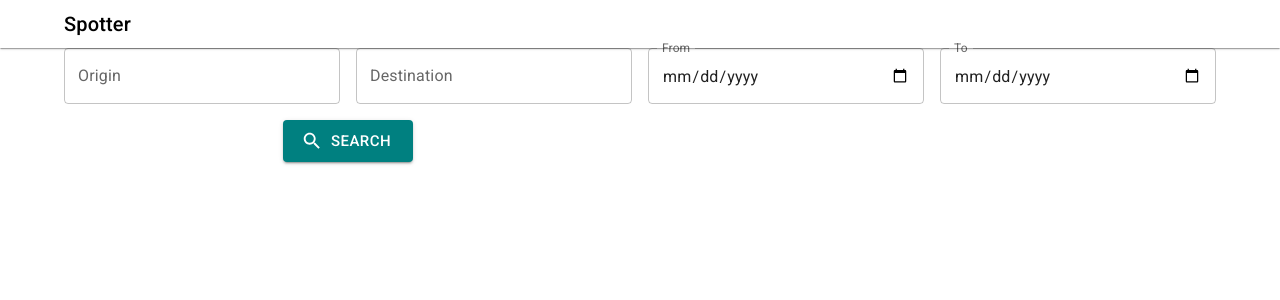
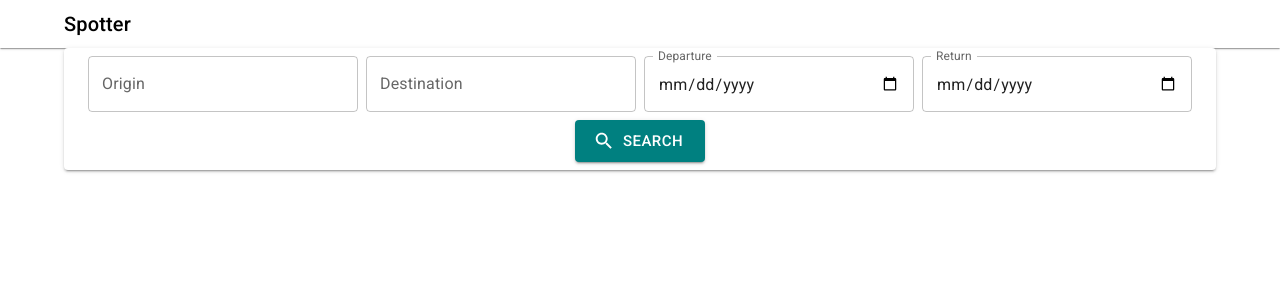
Before and after one commit to VincentAmante/flight-app, a Next.js app: page / in a window 1280 px wide. Shown: the top 300 px of the page. Built offline with nearby package versions, Linux system fonts and the light colour scheme; what @mui/material-nextjs would draw is missing.

Commit message:
Made form look a little nicer

```diff
--- a/components/SearchForm.tsx
+++ b/components/SearchForm.tsx
@@ -4,6 +4,9 @@ import {
     TextField,
     Button,
     Grid2,
+    Paper,
+    Container,
+    Box
 } from '@mui/material'
 
 import { Search as SearchIcon } from '@mui/icons-material'
@@ -17,7 +20,6 @@ import { zodResolver } from '@hookform/resolvers/zod'
 
 import { QuerySchema, QuerySchemaType } from '../utils/airscrapper-schemas'
 import { useState } from 'react'
-
 interface SearchFormProps {
     onSubmit?: (data: QuerySchemaType) => void
 }
@@ -37,11 +39,12 @@ export default function SearchForm(props: SearchFormProps) {
     const [fromDate, setFromDate] = useState(new Date().toISOString().split('T')[0])
 
     return (
+        <Paper elevation={2}>
+            <Container sx={{ p: 1 }}>
                 <form onSubmit={handleSubmit(onSubmit)}>
-            <Grid2 container rowSpacing={1} columnSpacing={2}
+                    <Grid2 container rowSpacing={2} columnSpacing={1}
                         columns={{
-                    xs: 1,
-                    sm: 2,
+                            xs: 2,
                             md: 4
                         }}
                     >
@@ -67,7 +70,7 @@ export default function SearchForm(props: SearchFormProps) {
                             <TextField
                                 {...register('dateRange.from')}
                                 type="date"
-                        label="From"
+                                label="Departure"
                                 slotProps={{
                                     inputLabel: {
                                         shrink: true,
@@ -92,7 +95,7 @@ export default function SearchForm(props: SearchFormProps) {
                             <TextField
                                 {...register('dateRange.to')}
                                 type="date"
-                        label="To"
+                                label="Return"
                                 slotProps={{
                                     inputLabel: {
                                         shrink: true,
@@ -107,17 +110,16 @@ export default function SearchForm(props: SearchFormProps) {
                                 helperText={(errors.dateRange?.to) ? errors.dateRange.to.message : ''}
                             ></TextField>
                         </Grid2>
-                <Grid2 size={2} sx={{
-                    py: 1
-                }}
-                    display='flex'
-                    justifyContent='center'
-                >
+                    </Grid2>
+                    <Grid2 size={4} sx={{ pt: 1 }} display='flex' justifyContent='center'>
                         <Button
                             onClick={handleSubmit(onSubmit)}
-                        startIcon={<SearchIcon />} size='large' variant='contained' color='primary'>Search</Button>
-                </Grid2>
+                            startIcon={<SearchIcon />} size='large' variant='contained' color='primary'>
+                            Search
+                        </Button>
                     </Grid2>
                 </form>
+            </Container>
+        </Paper>
     )
 }
```
Lines whose indentation alone changed are shown as unchanged.
